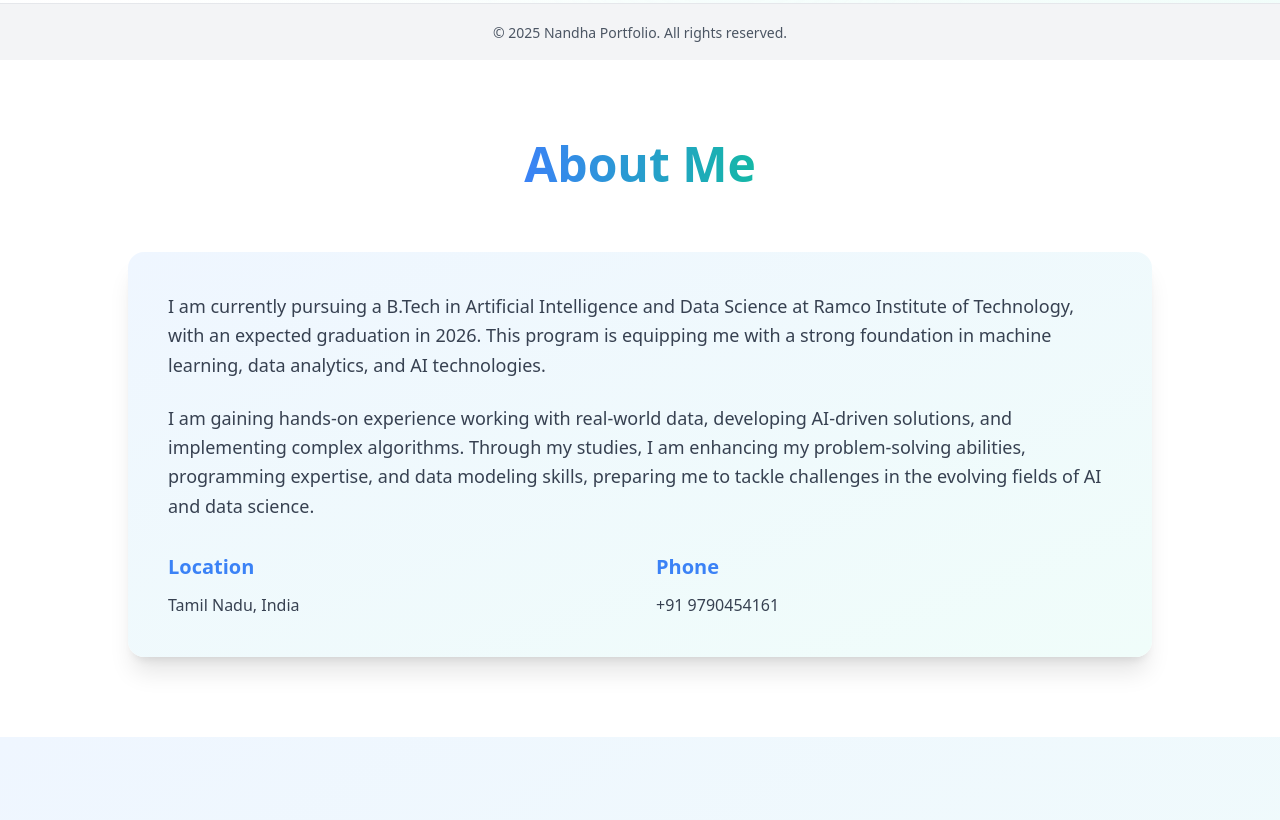
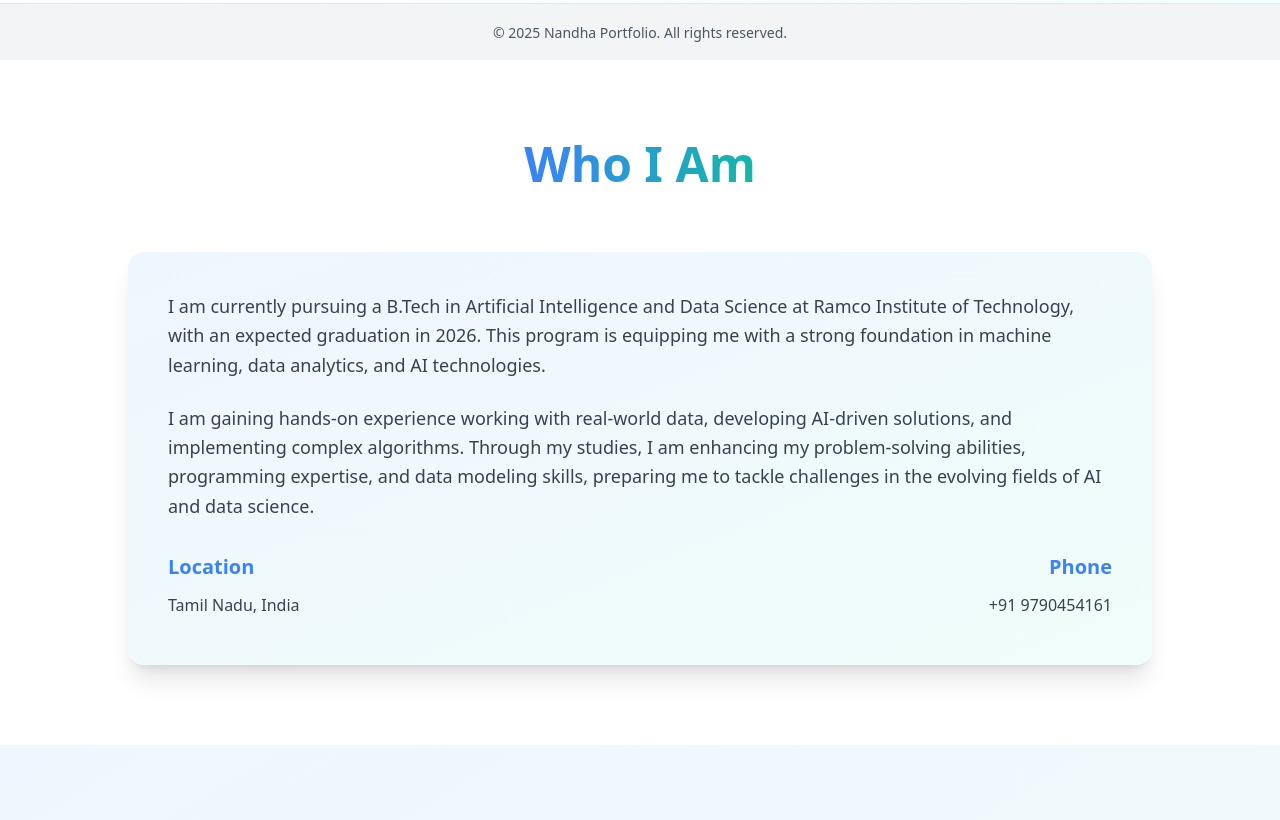
Before and after one commit to Nandha1218/My_Protfolio, a React (Vite) app: page / in a window 1280 px wide. Shown: the part 740-1560 px from the top of the page. Built offline with nearby package versions, Linux system fonts and the light colour scheme.

Commit message:
Initial changes

```diff
--- a/index.html
+++ b/index.html
@@ -11,11 +11,11 @@
     <link rel="icon" type="image/svg+xml" href="/favicon.svg" />
    <meta property="og:description" content="Portfolio Project" />
     <meta property="og:type" content="website" />
-   <meta property="og:image" content="/favicon.ico" />
+    <meta property="og:image" content="/favicon.svg" />
 
     <meta name="twitter:card" content="summary_large_image" />
    <meta name="twitter:site" content="@nandha_portfolio" />
-   <meta name="twitter:image" content="/favicon.ico" />
+   <meta name="twitter:image" content="/favicon.svg" />
   </head>
 
   <body>
--- a/src/components/About.tsx
+++ b/src/components/About.tsx
@@ -6,7 +6,7 @@ const About = () => {
         <div className="max-w-5xl mx-auto">
           <h2 className="text-4xl md:text-5xl font-bold text-center mb-16">
             <span className="bg-gradient-to-r from-blue-500 to-teal-500 bg-clip-text text-transparent">
-              About Me
+              Who I Am
             </span>
           </h2>
 
@@ -23,12 +23,12 @@ const About = () => {
               and data modeling skills, preparing me to tackle challenges in the evolving fields of AI and data science.
             </p>
 
-            <div className="grid md:grid-cols-2 gap-8 mt-8">
+            <div className="relative mt-8 pb-2">
               <div className="text-center md:text-left">
                 <h3 className="text-xl font-semibold text-blue-500 mb-3">Location</h3>
                 <p className="text-gray-700">Tamil Nadu, India</p>
               </div>
-              <div className="text-center md:text-left">
+              <div className="absolute bottom-2 right-0 text-right">
                 <h3 className="text-xl font-semibold text-blue-500 mb-3">Phone</h3>
                 <p className="text-gray-700">+91 9790454161</p>
               </div>
```
